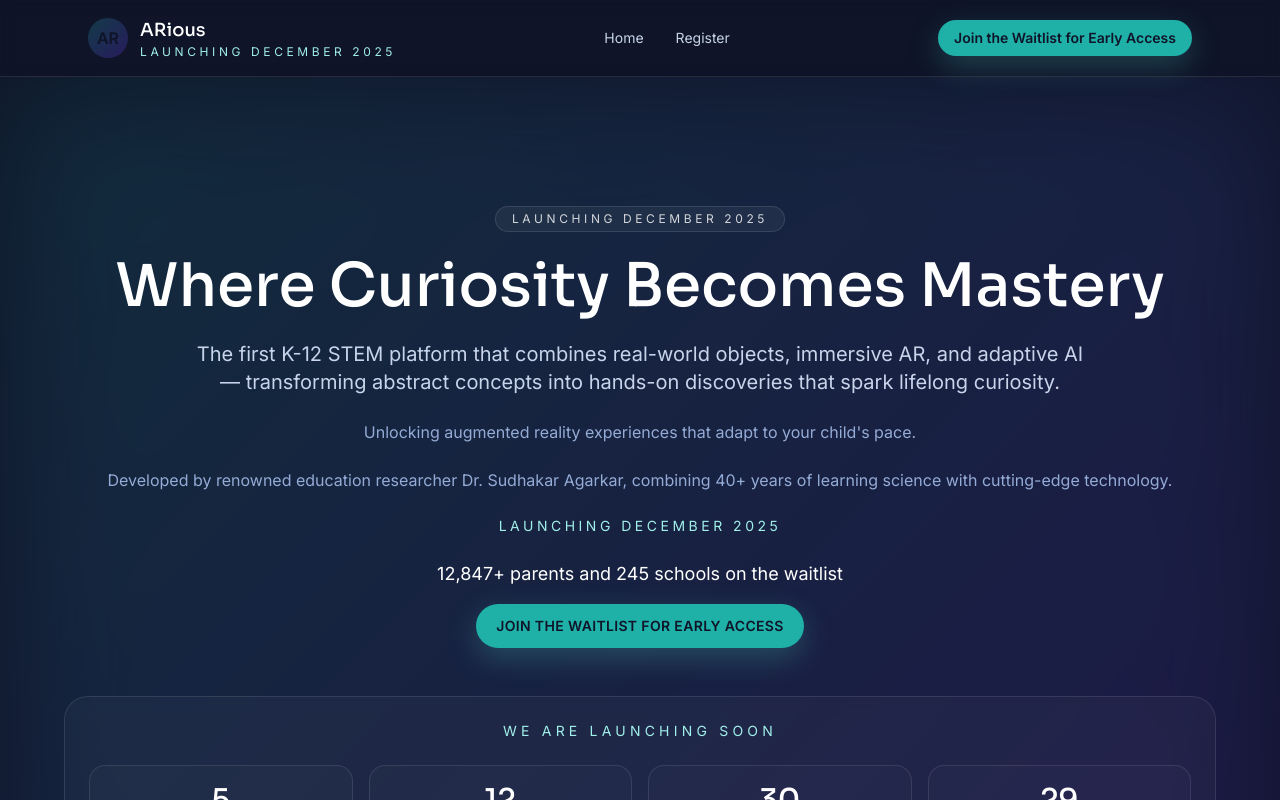
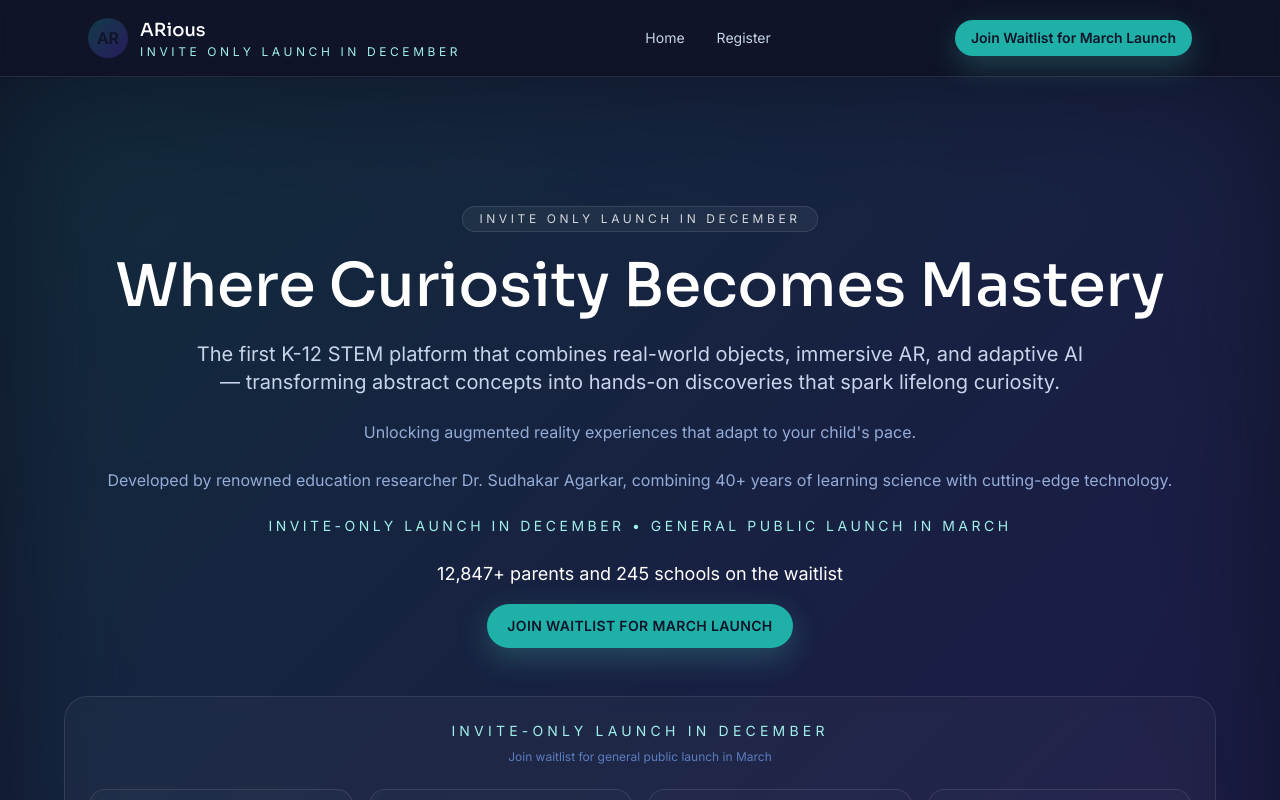
Before and after one commit to yashflobo/2d_website, a React (Vite) app: page /preview in a window 1280 px wide. Shown: the top 800 px of the page. Built offline with nearby package versions, Linux system fonts and the light colour scheme.

Commit message:
corrected launch info

```diff
--- a/src/components/sections/HeroSection.tsx
+++ b/src/components/sections/HeroSection.tsx
@@ -31,7 +31,7 @@ const HeroSection = () => (
         </FadeInOnScroll>
         <FadeInOnScroll delay={0.3}>
           <p className="text-sm uppercase tracking-[0.25em] text-aurora-200">
-            {heroContent.tag}
+            {heroContent.stats.launchInfo}
           </p>
         </FadeInOnScroll>
         <FadeInOnScroll delay={0.35}>
@@ -46,7 +46,8 @@ const HeroSection = () => (
 
       <FadeInOnScroll delay={0.4}>
         <div className="mt-12 rounded-3xl border border-white/10 bg-white/[0.03] p-6 backdrop-blur">
-          <p className="text-sm uppercase tracking-[0.3em] text-aurora-200">We are launching soon</p>
+          <p className="text-sm uppercase tracking-[0.3em] text-aurora-200">Invite-only launch in December</p>
+          <p className="mt-2 text-xs text-ink-400">Join waitlist for general public launch in March</p>
           <div className="mt-6 grid grid-cols-2 gap-4 text-center text-white sm:grid-cols-4">
             <div className="rounded-2xl border border-white/10 bg-white/[0.02] px-3 py-4">
               <p className="font-display text-3xl">5</p>
--- a/src/components/sections/SolutionSection.tsx
+++ b/src/components/sections/SolutionSection.tsx
@@ -30,7 +30,7 @@ const SolutionSection = () => (
       <p className="text-sm uppercase tracking-[0.4em] text-aurora-200">{solutionSection.tagline}</p>
       <p className="mt-4 text-xl text-white md:text-2xl">{solutionSection.formula}</p>
       <div className="mt-6">
-        <Button href="#waitlist">Reserve Your Spot</Button>
+        <Button href="#waitlist">Join Waitlist for March Launch</Button>
       </div>
     </FadeInOnScroll>
   </SectionWrapper>
--- a/src/data/content.ts
+++ b/src/data/content.ts
@@ -4,7 +4,7 @@ export const navLinks = [
 ] as const
 
 export const heroContent = {
-  tag: 'Launching December 2025',
+  tag: 'Invite only launch in December',
   title: 'Where Curiosity Becomes Mastery',
   subtitle:
     'The first K-12 STEM platform that combines real-world objects, immersive AR, and adaptive AI — transforming abstract concepts into hands-on discoveries that spark lifelong curiosity.',
@@ -12,6 +12,7 @@ export const heroContent = {
     toyDescription: 'Unlocking augmented reality experiences that adapt to your child\'s pace.',
     developer: 'Developed by renowned education researcher Dr. Sudhakar Agarkar',
     experience: 'combining 40+ years of learning science with cutting-edge technology.',
+    launchInfo: 'Invite-only launch in December • General public launch in March',
   },
   metrics: {
     parents: '12,847+ parents',
@@ -22,7 +23,7 @@ export const heroContent = {
     remaining: 'Only 753 founding member spots remaining',
     queue: 'There are 3333 members ahead of you. Want to move up faster?',
   },
-  primaryCta: { label: 'Join the Waitlist for Early Access', href: '#waitlist' },
+  primaryCta: { label: 'Join Waitlist for March Launch', href: '#waitlist' },
   secondaryCta: null,
 } as const
 
@@ -162,14 +163,14 @@ export const socialProofSection = {
 } as const
 
 export const waitlistSection = {
-  title: 'Be among the first to transform STEM learning',
-  subtitle: 'Launching December 2025 — early access opens in 90 days',
+  title: 'Join the waitlist for our General Public Launch',
+  subtitle: 'Launching March 2026 — Secure your spot today',
   benefits: [
-    'Priority access before public launch',
+    'Priority access when we launch publicly in March',
     'Founding member pricing (50% off for first 1,000)',
-    'Exclusive behind-the-scenes updates',
-    'Beta testing opportunity (select members)',
-    'Lifetime discount locked-in',
+    'Exclusive updates and behind-the-scenes content',
+    'Chance for early access (select waitlist members may receive December invite)',
+    'Lifetime discount locked-in at signup',
     '30-day money-back guarantee once launched',
   ],
   parentForm: {
@@ -190,7 +191,11 @@ export const faqs = {
   general: [
     {
       question: 'How do I get it?',
-      answer: "Add your email to the waitlist. We\'ll send you access information and next steps when we launch in December 2025.",
+      answer: "Join our waitlist for the general public launch in March 2026. We're also running an invite-only launch in December 2025—select waitlist members may receive early access invites.",
+    },
+    {
+      question: 'What\'s the difference between the December and March launches?',
+      answer: 'December 2025 is an invite-only launch for a select group of early adopters. March 2026 is our general public launch—join the waitlist to secure priority access and founding member benefits.',
     },
     {
       question: 'Is it safe for my kids?',
```
